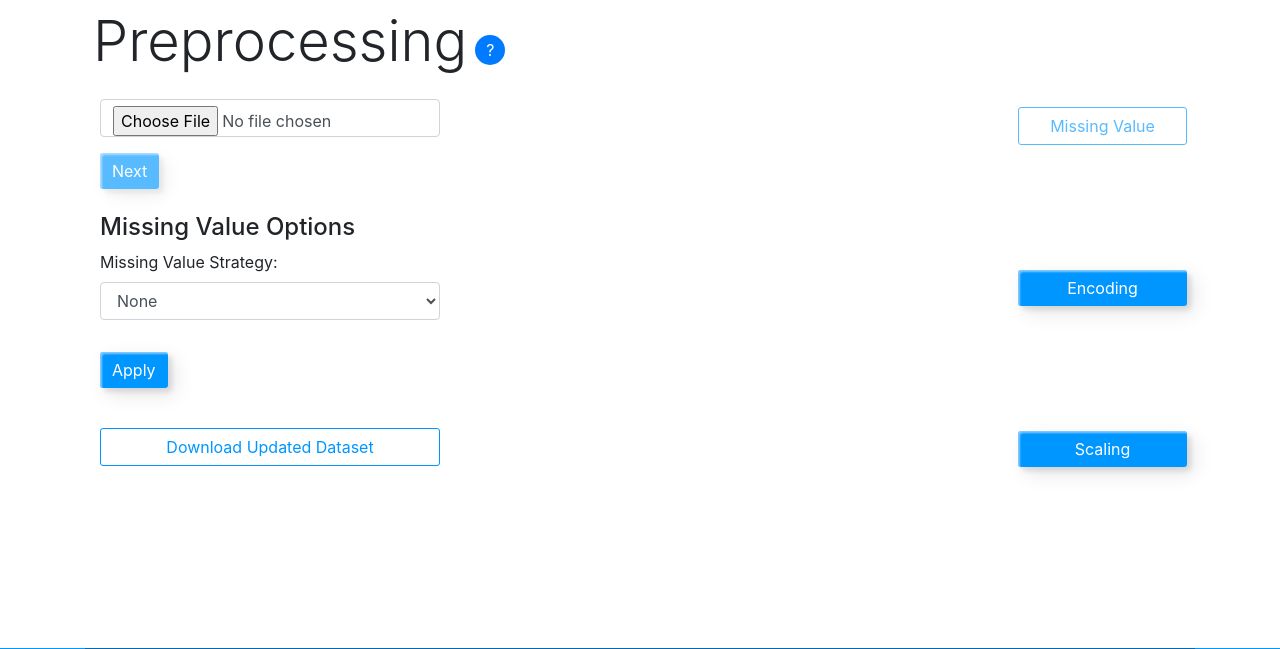
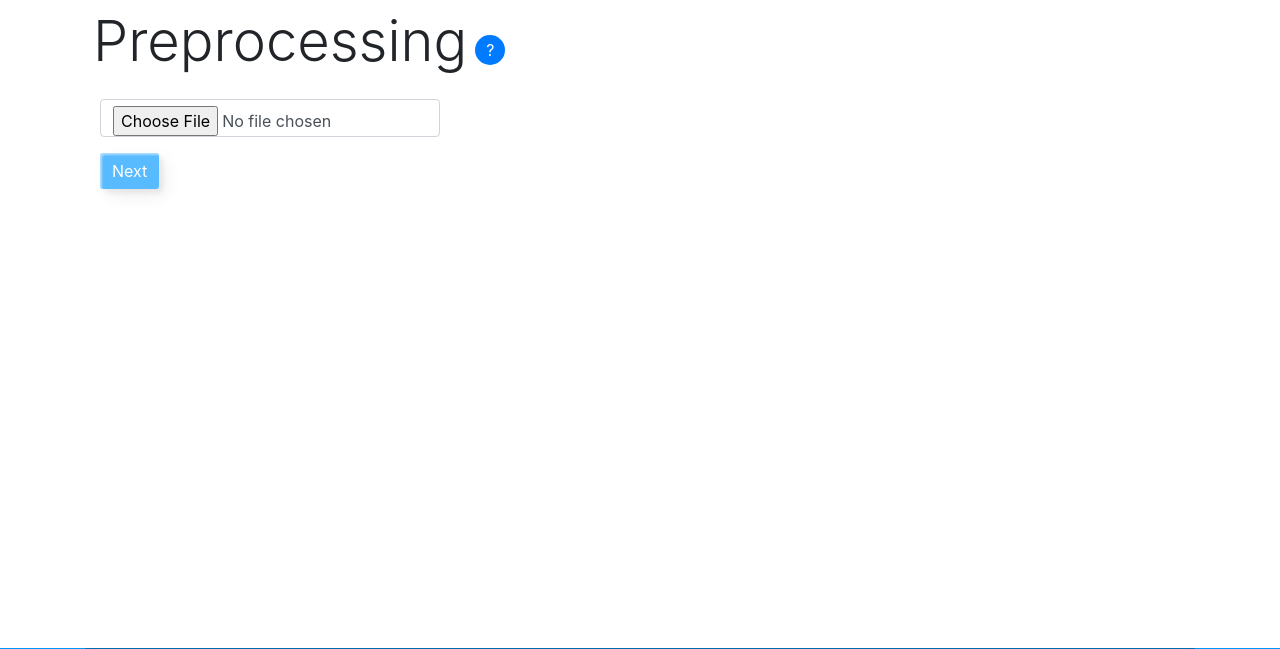
Before and after one commit to akshay-rajan/expertsystem, a Django app: page /preprocessing in a window 1280 px wide. Shown: the part 90-739 px from the top of the page. Run offline with Django 5.2, Linux system fonts and the light colour scheme; some libraries are stand-ins or nearby versions.

Commit message:
Refactor preprocessing UI to hide contents before file upload

```diff
--- a/main/static/main/js/preprocessing.js
+++ b/main/static/main/js/preprocessing.js
@@ -1,6 +1,4 @@
 document.addEventListener("DOMContentLoaded", function() {
-  showSection("missing_value_section");
-
   // Enable Bootstrap popovers
   const popoverTriggerList = document.querySelectorAll('[data-bs-toggle="popover"]')
   const popoverList = [...popoverTriggerList].map(popoverTriggerEl => {
@@ -17,8 +15,7 @@ document.addEventListener("DOMContentLoaded", function() {
     });
 
     return popover;
-});
-
+  });
 });
 
 function handleChange(event) {
@@ -28,6 +25,8 @@ function handleChange(event) {
 
 function initiatePreprocessing(event) {
   $('#upload-btn').addClass('d-none');
+  $('.sections').removeClass('d-none');
+  $('.sections-btn').removeClass('d-none');
 
   const file = document.getElementById('file').files[0];
   const formData = new FormData();
@@ -45,7 +44,7 @@ const enco = "encoding_selection";
 const scale = "scaling_selection";
 
 function preview_data(formData) {
-  let text, rows, headers, null_columns;
+  let text, headers, null_columns;
 
   fetch('/preprocessing', {
     method: 'POST',
--- a/main/templates/main/preprocessing.html
+++ b/main/templates/main/preprocessing.html
@@ -29,6 +29,7 @@
             <button type="button" class="btn btn-primary" id="upload-btn" disabled onclick="initiatePreprocessing(event)">Next</button>
           </div>
 
+          <div class="sections d-none">
             <!-- Section: Missing Values -->
             <div id="missing_value_section">
               <h4>Missing Value Options</h4>
@@ -98,6 +99,7 @@
             </div>
 
             <a href="{% url 'download_csv' %}" class="btn btn-outline-primary mt-4 w-100">Download Updated Dataset</a>
+          </div>
         </form>
       </div>
 
@@ -111,9 +113,9 @@
 
       <!-- Buttons Section (Right Column) -->
       <div class="col-lg-2 d-flex flex-column p-2 align-items-end">
-        <button type="button" class="btn btn-primary mb-auto w-100" id="missing_value_section-btn" onclick="showSection('missing_value_section')" data-bs-toggle="popover" data-bs-title="Fill Missing Values" data-bs-content="Fill missing values in the data with mean, median or mode. Otherwise drop the rows.">Missing Value</button>
-        <button type="button" class="btn btn-primary mb-auto w-100" id="encoding_section-btn" onclick="showSection('encoding_section')" data-bs-toggle="popover" data-bs-title="Encoding" data-bs-content="Transform categorical variables into a numerical format using techniques like one-hot encoding or label encoding.">Encoding</button>
-        <button type="button" class="btn btn-primary mb-auto w-100" id="scaling_section-btn" onclick="showSection('scaling_section')"  data-bs-toggle="popover" data-bs-title="Scaling" data-bs-content="Normalize or standardize your data to bring features onto a similar scale, improving model performance.">Scaling</button>
+        <button type="button" class="d-none sections-btn btn btn-outline-primary disabled mb-auto w-100" id="missing_value_section-btn" onclick="showSection('missing_value_section')" data-bs-toggle="popover" data-bs-title="Fill Missing Values" data-bs-content="Fill missing values in the data with mean, median or mode. Otherwise drop the rows.">Missing Value</button>
+        <button type="button" class="d-none sections-btn btn btn-primary mb-auto w-100" id="encoding_section-btn" onclick="showSection('encoding_section')" data-bs-toggle="popover" data-bs-title="Encoding" data-bs-content="Transform categorical variables into a numerical format using techniques like one-hot encoding or label encoding.">Encoding</button>
+        <button type="button" class="d-none sections-btn btn btn-primary mb-auto w-100" id="scaling_section-btn" onclick="showSection('scaling_section')"  data-bs-toggle="popover" data-bs-title="Scaling" data-bs-content="Normalize or standardize your data to bring features onto a similar scale, improving model performance.">Scaling</button>
       </div>
     </div>
   </div>
```
Lines whose indentation alone changed are shown as unchanged.
